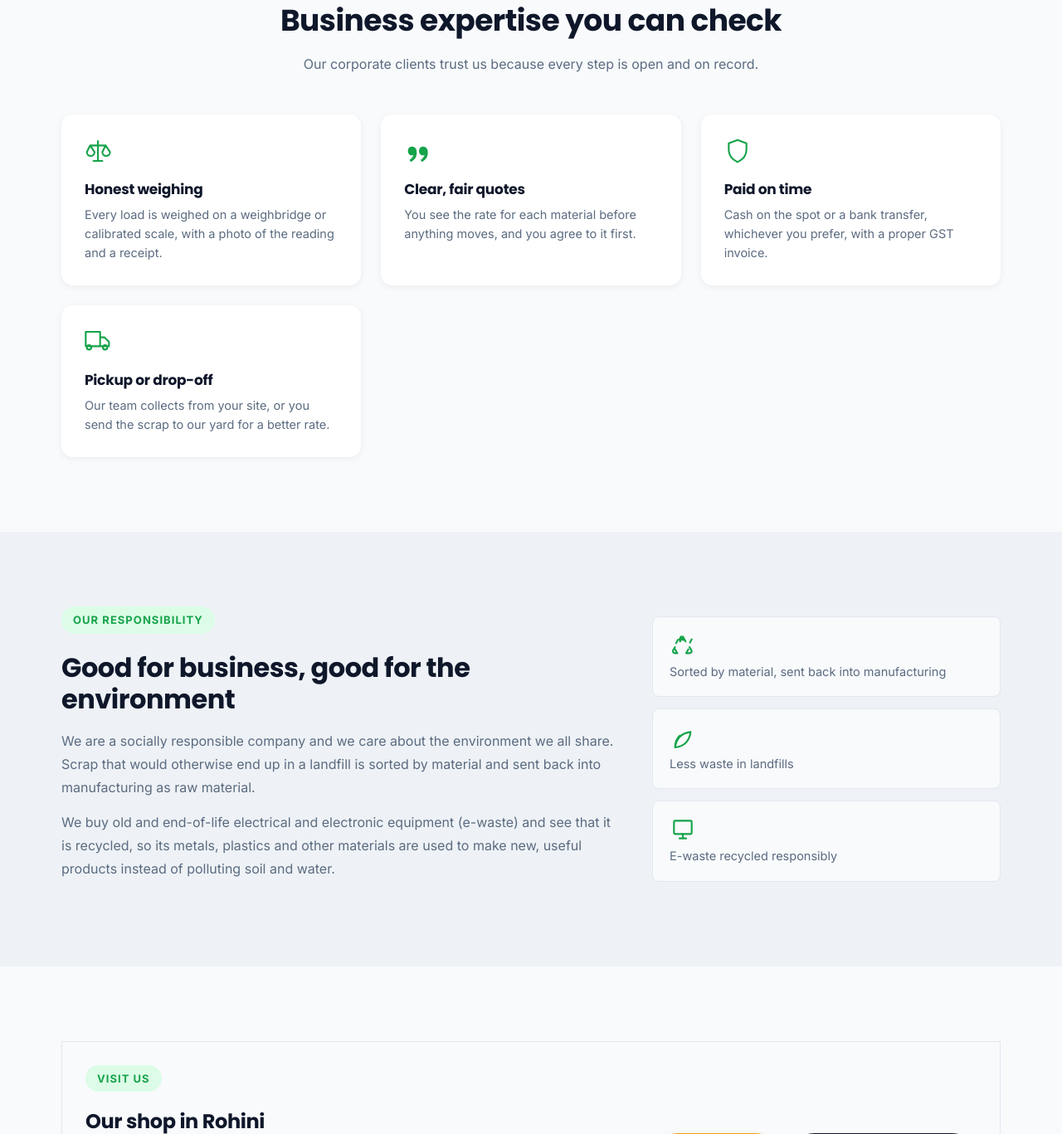
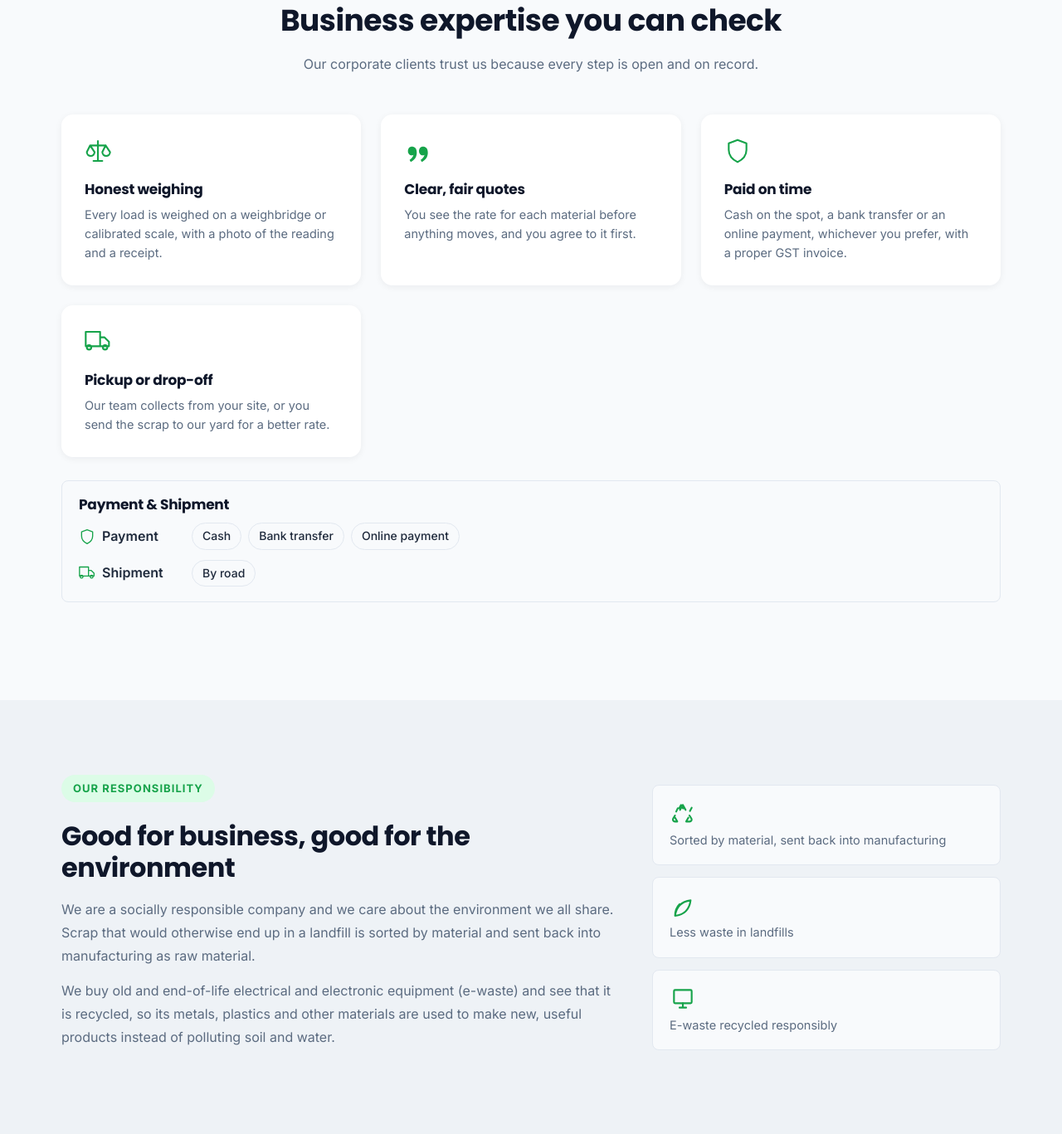
Before and after one commit to garvdiga9/Scrap-express, a Node server app: template views/about.ejs in a window 1280 px wide. Shown: the part 2099-3466 px from the top of the page at 83% size. Run offline with Node 20, Linux system fonts and the light colour scheme; the template is opened without the code that fills it, so the values that code supplies are empty.

Commit message:
Add team size and payment and shipment details
- Team size (11-25 people) on the About page and in structured data
- Payment (cash, bank transfer, online payment) and shipment (by road) card on About and Buy From Us, in English and Hindi; structured data lists all payment methods

Co-Authored-By: Claude Opus 5.5 <noreply@anthropic.com>

```diff
--- a/data/business.js
+++ b/data/business.js
@@ -65,6 +65,11 @@ const PICKUP_FREQUENCIES = [
 // When the business started; "years in business" is worked out from it.
 const FOUNDED_YEAR = 1996;
 const yearsInBusiness = () => new Date().getFullYear() - FOUNDED_YEAR;
+// How many people work here (About page and search engines).
+const TEAM_SIZE = { min: 11, max: 25 };
+// How we pay and get paid, and how goods move (About, Buy From Us, search engines).
+const PAYMENT_MODES = ['Cash', 'Bank transfer', 'Online payment'];
+const SHIPMENT_MODE = 'By road';
 
 // The main shop (shown in the footer, receipts, emails, the legal pages and
 // to search engines). Change it here when the shop moves.
@@ -154,6 +159,6 @@ function parseArea(area, otherArea, { required = true } = {}) {
 }
 
 module.exports = {
-  AREAS, OTHER_AREA, SERVICE_KM, BUSINESS_TYPES, SCRAP_TYPES, PICKUP_FREQUENCIES, MIN_PICKUP_KG, QUANTITY_UNITS, DELIVERY_MODES, SCRAP_LOCATIONS, SHOP_ADDRESS, FOUNDED_YEAR, yearsInBusiness,
+  AREAS, OTHER_AREA, SERVICE_KM, BUSINESS_TYPES, SCRAP_TYPES, PICKUP_FREQUENCIES, MIN_PICKUP_KG, QUANTITY_UNITS, DELIVERY_MODES, SCRAP_LOCATIONS, SHOP_ADDRESS, FOUNDED_YEAR, yearsInBusiness, TEAM_SIZE, PAYMENT_MODES, SHIPMENT_MODE,
   PICKUP_STATUSES, QUOTE_UNITS, RULES_VERSION, MAX_OTHER_AREA, RATE_CATEGORIES, formatQuoteRate, readyDateRange, parseArea,
 };
--- a/public/css/style.css
+++ b/public/css/style.css
@@ -2088,3 +2088,13 @@ main[tabindex="-1"]:focus { outline: none; }
 @media (max-width: 820px) {
   .about-story { grid-template-columns: 1fr; gap: 24px; }
 }
+
+/* Payment & shipment terms */
+.trade-terms { margin: 28px 0; padding: 18px 20px; border-radius: var(--radius-sm); border: 1px solid var(--color-border); background: var(--color-subtle); }
+.trade-terms h3 { margin: 0 0 12px; font-size: 17px; }
+.trade-terms dl { margin: 0; display: grid; gap: 12px; }
+.trade-terms dl > div { display: flex; flex-wrap: wrap; gap: 8px 16px; align-items: center; }
+.trade-terms dt { display: flex; align-items: center; gap: 8px; font-weight: 600; min-width: 120px; }
+.trade-terms dt .icon { color: var(--color-primary); }
+.trade-terms dd { margin: 0; display: flex; flex-wrap: wrap; gap: 8px; }
+.trade-chip { display: inline-block; padding: 4px 12px; border-radius: 999px; border: 1px solid var(--color-border); font-size: 14px; font-weight: 500; }
--- a/server.js
+++ b/server.js
@@ -6,7 +6,7 @@ const pgSession = require('connect-pg-simple')(session);
 
 const pool = require('./db/pool');
 const {
-  AREAS, OTHER_AREA, SERVICE_KM, BUSINESS_TYPES, SCRAP_TYPES, PICKUP_FREQUENCIES, MIN_PICKUP_KG, SCRAP_LOCATIONS, SHOP_ADDRESS, FOUNDED_YEAR, yearsInBusiness, formatQuoteRate, readyDateRange,
+  AREAS, OTHER_AREA, SERVICE_KM, BUSINESS_TYPES, SCRAP_TYPES, PICKUP_FREQUENCIES, MIN_PICKUP_KG, SCRAP_LOCATIONS, SHOP_ADDRESS, FOUNDED_YEAR, yearsInBusiness, TEAM_SIZE, PAYMENT_MODES, SHIPMENT_MODE, formatQuoteRate, readyDateRange,
 } = require('./data/business');
 const ratesRouter = require('./routes/rates');
 const pickupRouter = require('./routes/pickup');
@@ -269,6 +269,9 @@ app.locals.scrapLocations = SCRAP_LOCATIONS;
 app.locals.shopAddress = SHOP_ADDRESS;
 app.locals.foundedYear = FOUNDED_YEAR;
 app.locals.yearsInBusiness = yearsInBusiness;
+app.locals.teamSize = TEAM_SIZE;
+app.locals.paymentModes = PAYMENT_MODES;
+app.locals.shipmentMode = SHIPMENT_MODE;
 app.locals.minPickupKg = MIN_PICKUP_KG;
 app.locals.mediaLimits = media.LIMITS;
 app.locals.statusLabels = {
--- a/views/about.ejs
+++ b/views/about.ejs
@@ -14,7 +14,7 @@
   const ways = [
     { icon: 'scale', title: 'Honest weighing', text: 'Every load is weighed on a weighbridge or calibrated scale, with a photo of the reading and a receipt.' },
     { icon: 'quote', title: 'Clear, fair quotes', text: 'You see the rate for each material before anything moves, and you agree to it first.' },
-    { icon: 'shield', title: 'Paid on time', text: 'Cash on the spot or a bank transfer, whichever you prefer, with a proper GST invoice.' },
+    { icon: 'shield', title: 'Paid on time', text: 'Cash on the spot, a bank transfer or an online payment, whichever you prefer, with a proper GST invoice.' },
     { icon: 'truck', title: 'Pickup or drop-off', text: 'Our team collects from your site, or you send the scrap to our yard for a better rate.' },
   ];
 %>
@@ -40,6 +40,7 @@
       <div class="about-facts">
         <div class="about-fact"><strong><%= foundedYear %></strong><span>Started in Delhi</span></div>
         <div class="about-fact"><strong><%= years %>+</strong><span>Years in the scrap trade</span></div>
+        <div class="about-fact"><strong><%= teamSize.min %>–<%= teamSize.max %> people</strong><span>Our team: buyers, pickup crews and office staff</span></div>
         <div class="about-fact"><strong>Wholesale &amp; Retail</strong><span>From single lots to regular contracts</span></div>
       </div>
     </div>
@@ -80,6 +81,7 @@
           </div>
         <% }) %>
       </div>
+      <%- include('partials/trade-terms') %>
     </div>
   </section>
 
--- a/views/buy-from-us.ejs
+++ b/views/buy-from-us.ejs
@@ -58,6 +58,8 @@
         <% } %>
       </div>
 
+      <%- include('partials/trade-terms') %>
+
       <div class="rates-quote-note">
         <div>
           <h3>Looking for a regular supply?</h3>
--- a/views/index.ejs
+++ b/views/index.ejs
@@ -332,13 +332,14 @@
   },
   hasMap: shopAddress.mapsUrl,
   foundingDate: String(foundedYear),
+  numberOfEmployees: { '@type': 'QuantitativeValue', minValue: teamSize.min, maxValue: teamSize.max },
   areaServed: ['Delhi', 'Gurugram', 'Noida', 'Greater Noida', 'Faridabad', 'Ghaziabad', 'Sonipat', 'Bahadurgarh', 'Manesar', 'Meerut']
     .map((city) => ({ '@type': 'City', name: city })),
   openingHoursSpecification: [
     { '@type': 'OpeningHoursSpecification', dayOfWeek: 'Monday', opens: '09:00', closes: '14:00' },
     { '@type': 'OpeningHoursSpecification', dayOfWeek: ['Tuesday', 'Wednesday', 'Thursday', 'Friday', 'Saturday', 'Sunday'], opens: '09:00', closes: '20:00' },
   ],
-  paymentAccepted: 'Cash, Bank Transfer',
+  paymentAccepted: paymentModes.join(', '),
   knowsAbout: ['Scrap buying', 'Bulk scrap pickup', 'E-waste recycling', 'Industrial scrap', 'Building demolition'],
 }) %></script>
 <script type="application/ld+json"><%- jsonLd({
--- /dev/null
+++ b/views/partials/trade-terms.ejs
@@ -0,0 +1,15 @@
+<%# Payment and shipment terms (data/business.js PAYMENT_MODES, SHIPMENT_MODE),
+    on the About and Buy From Us pages. %>
+<div class="trade-terms">
+  <h3>Payment &amp; Shipment</h3>
+  <dl>
+    <div>
+      <dt><svg class="icon" aria-hidden="true"><use href="#icon-shield"/></svg> Payment</dt>
+      <dd><% paymentModes.forEach((mode) => { %><span class="trade-chip"><%= mode %></span><% }) %></dd>
+    </div>
+    <div>
+      <dt><svg class="icon" aria-hidden="true"><use href="#icon-truck"/></svg> Shipment</dt>
+      <dd><span class="trade-chip"><%= shipmentMode %></span></dd>
+    </div>
+  </dl>
+</div>
```
Also changed, not shown: data/i18n/hi.js.
